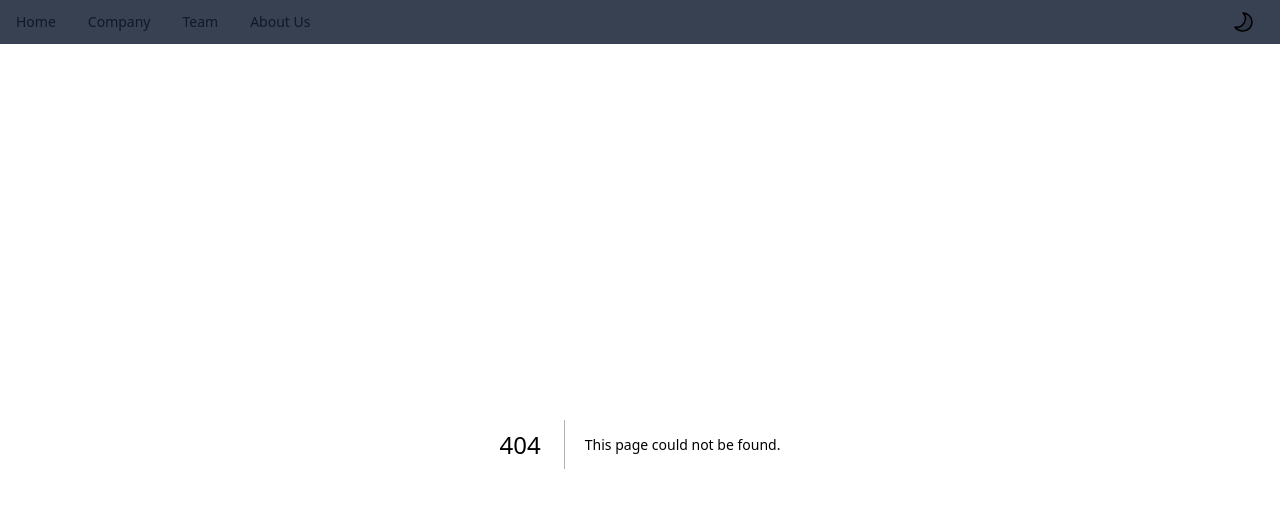
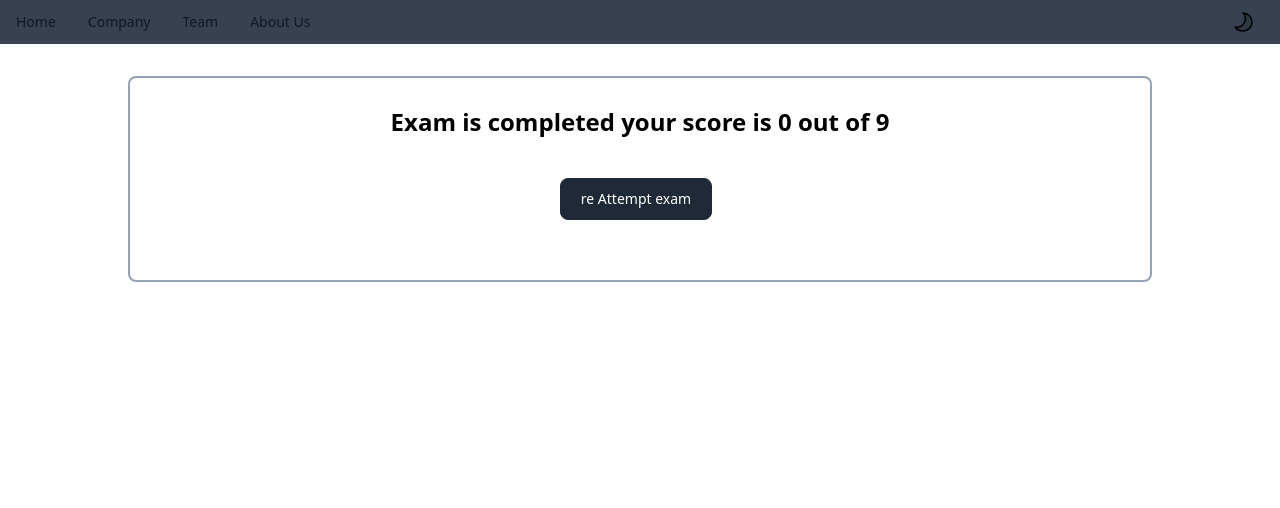
Before and after one commit to OfficialRohitSharma442/Quiz-App-Next-js, a Next.js app: page /WinPage in a window 1280 px wide. Before the commit this address had no page. Shown: the top 508 px of the page. Built offline with nearby package versions, Linux system fonts and the light colour scheme.

Commit message:
fix next page result show error and dummy formate show error

```diff
--- /dev/null
+++ b/pages/WinPage.tsx
@@ -0,0 +1,39 @@
+import router from "next/router";
+import { useContext } from "react";
+import { themes } from "@/context/context";
+const WinPage = () => {
+  const { score, setScore } = useContext(themes);
+  const changePage =()=>{
+    router.push({
+      pathname: "/",
+    });
+  }
+  return (
+    <>
+      <div className="dark:bg-[#192734]">
+        <div className="maindiv p-3 w-4/5 m-auto mt-8 bg-white-800 border-2 dark:bg-[#192734]	border-slate-400	border-solid	rounded-lg	">
+          {" "}
+          <div className="secounddiv  w-4/5 m-auto mt-4 bg-white-800 justify-around flex flex-col">
+            <div>
+              <h2 className="text-2xl	 hover:text-amber-600  font-bold text-center">{`Exam is completed your score is ${score} out of ${9}`}</h2>
+            </div>
+            <div className="m-auto p-10 ">
+              <button
+                type="button"
+
+                className="bg-gray-800 text-white-900 dark:bg-white-800 text-white border border-gray-800 hover:bg-white-900  focus:outline-none focus:ring-gray-300 font-medium rounded-lg text-sm px-5 py-2.5 text-center mr-2 mb-2 dark:border-white-600 dark:text-black-400 dark:hover:text-white dark:hover:bg-gray-600 dark:focus:ring-gray-800"
+                onClick={changePage}
+              >
+                re Attempt exam
+              </button>
+            </div>
+
+            {/* <button className="border-2 border-slate-400	border-solid	rounded-lg"></button> */}
+          </div>
+        </div>
+      </div>
+    </>
+  );
+};
+
+export default WinPage;
--- a/pages/_app.tsx
+++ b/pages/_app.tsx
@@ -3,8 +3,8 @@ import type { AppProps } from "next/app";
 import Layout from "@/components/Layout";
 import { themes } from "../context/context";
 import { useState, useEffect } from "react";
-
 export default function App({ Component, pageProps }: AppProps) {
+  const [score, setScore] = useState(0);
   const [dark, setDark] = useState(false);
   const darkMode = () => {
     if (localStorage.getItem("DarkMode") !== "dark") {
@@ -27,7 +27,7 @@ export default function App({ Component, pageProps }: AppProps) {
     }
   }, []);
   return (
-    <themes.Provider value={{ dark, setDark, darkMode }}>
+    <themes.Provider value={{ dark, setDark, darkMode, score, setScore }}>
       <Layout>
         <Component {...pageProps} />
       </Layout>
--- a/pages/index.tsx
+++ b/pages/index.tsx
@@ -1,13 +1,14 @@
+import router from "next/router";
 import { useContext, useEffect, useState } from "react";
-// import { themes } from "@/context/context";
+// import WinPage from "./WinPage";
+import { themes } from "@/context/context";
 export default function Home() {
   const [index, setIndex] = useState<any>();
-  const [score, setScore] = useState(0);
+  // const { dark, setDark, darkMode , score, setScore} = useState(0);
+  const {score, setScore } = useContext(themes);
   const [flag, setFlag] = useState(false);
   const [ans, setAns] = useState();
   const [generatedNumbers, setGeneratedNumbers] = useState<any>([]);
-  // const [dark, setDark] = useState(false);
-  // const { dark, setDark } = useContext(themes);
   useEffect(() => {
     setIndex(Math.floor(Math.random() * 10));
   }, []);
@@ -74,24 +75,24 @@ export default function Home() {
     },
   ];
   // console.log(data);
+  let randomNumber: any;
   const generateRandomNumber = () => {
-    if (generatedNumbers.length == data.length) {
-      alert(`Exam Completed Your Score is ${score} out of ${data.length - 1}`);
-
+    if (generatedNumbers.length + 1 == data.length) {
+      router.push({
+        pathname: "/WinPage",
+      });
       return null;
     }
-    let randomNumber: any = Math.floor(Math.random() * 10);
-    // while (){
+    randomNumber = Math.floor(Math.random() * 10);
 
-    // };
-    if (generatedNumbers.includes(randomNumber)) {
+    if (generatedNumbers.includes(randomNumber) || randomNumber == 0) {
       generateRandomNumber();
     }
     setGeneratedNumbers([...generatedNumbers, randomNumber]);
     // console.log(generatedNumbers);
     setTimeout(() => {
       setIndex(randomNumber);
-    }, 2000);
+    }, 1000);
     increseScore();
     let label = document.querySelectorAll(".labelsp");
     console.log(label);
@@ -162,17 +163,17 @@ export default function Home() {
                   ? data[index].options.map((e: any, i: any) => {
                       return (
                         <>
-                          <div className="" key={e}>
+                          <div className="" key={i + 1}>
                             <input
                               type="radio"
                               className="radio hidden"
                               value={e}
-                              id={i}
+                              id={e}
                               name="radioButton"
                             />
                             <label
-                              htmlFor={i}
-                              key={i}
+                              htmlFor={e}
+                              //key={i}
                               onClick={(p) => {
                                 handelChange(p, e);
                               }}
```
